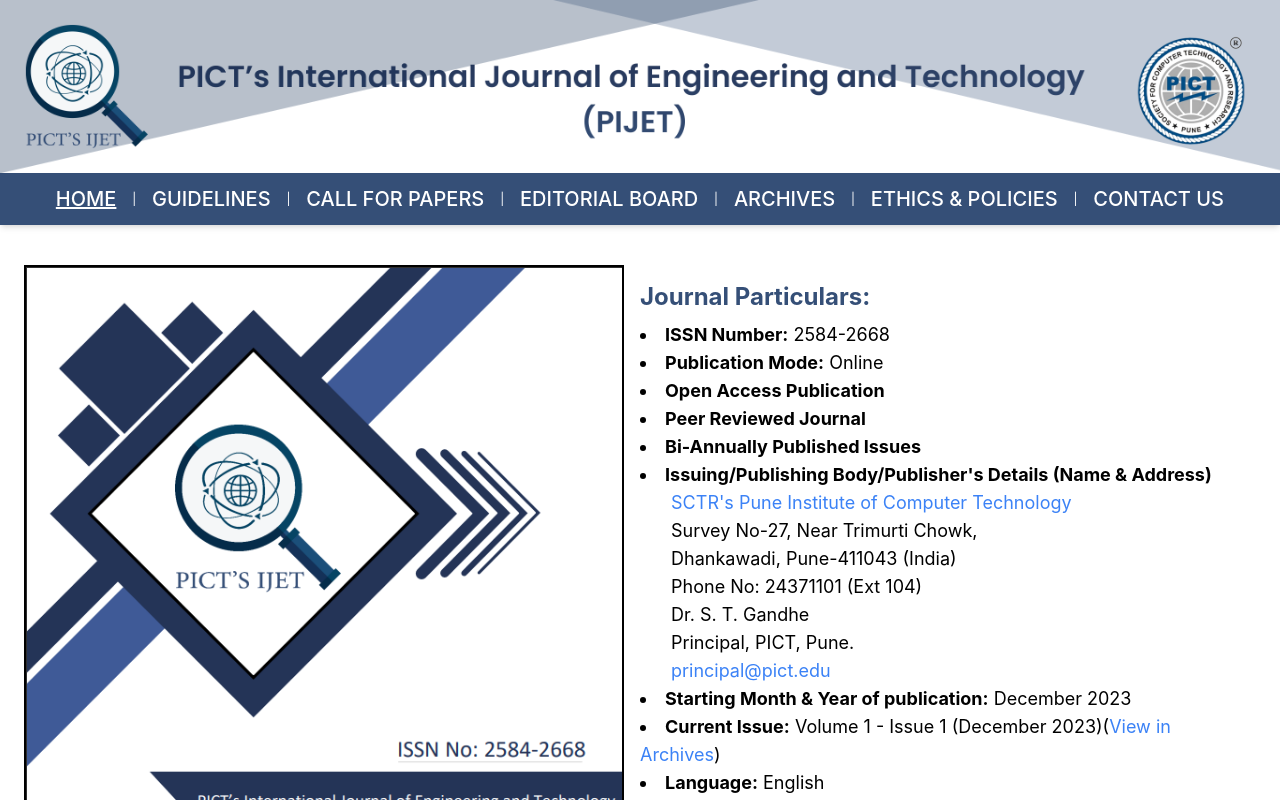
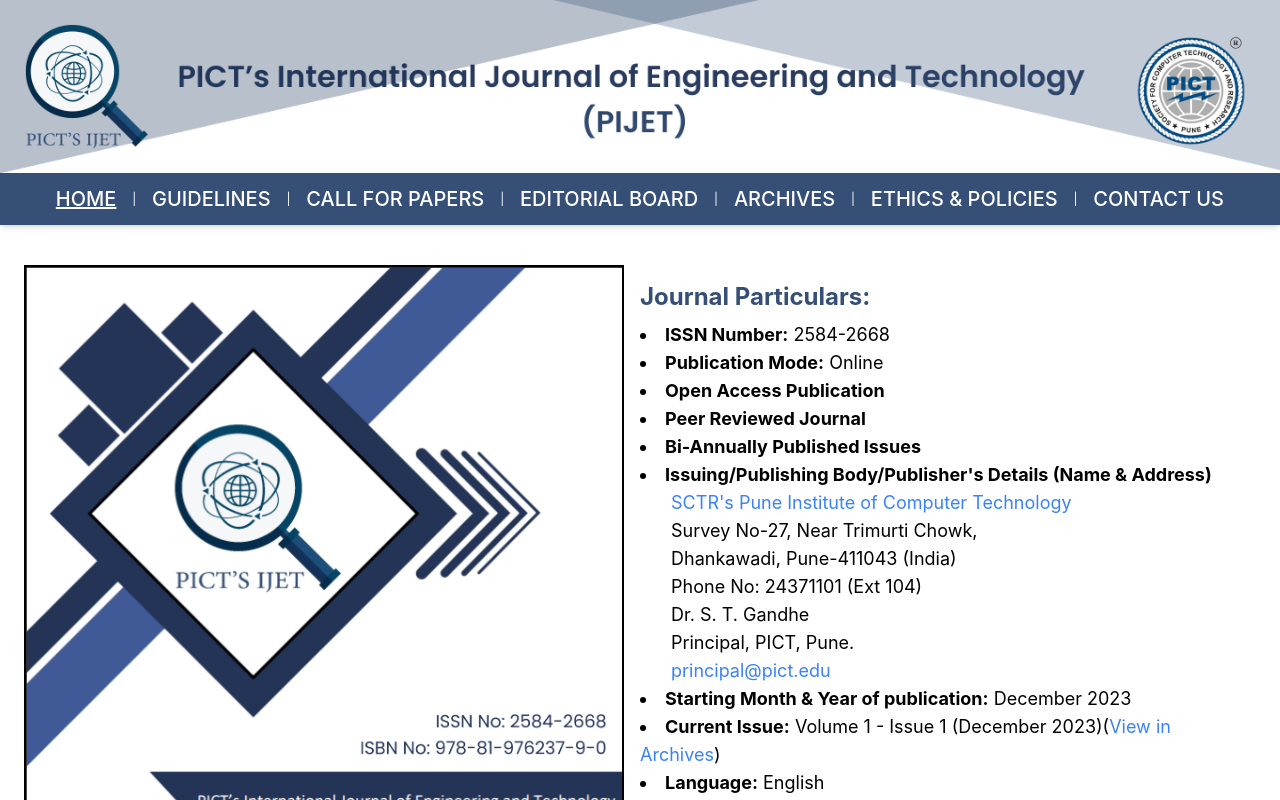
Before and after one commit to Gayatrii12/PIJET, a React (Create React App) app: page / in a window 1280 px wide. Shown: the top 800 px of the page. Built offline with nearby package versions, Linux system fonts and the light colour scheme.

Commit message:
updated home page image

```diff
--- a/src/pages/HomePage.js
+++ b/src/pages/HomePage.js
@@ -8,7 +8,7 @@ const HomePage = () => {
       <div className="md:flex py-4 ">
         <div className="w-full md:w-1/2  md:pr-4 ">
           <img
-            src="/frontpage_issn.png"
+            src="/front.png"
             alt="Static"
             className="w- h-auto border-solid border-2 border-black"
           />
```
Also changed, not shown: public/front.png (added).
